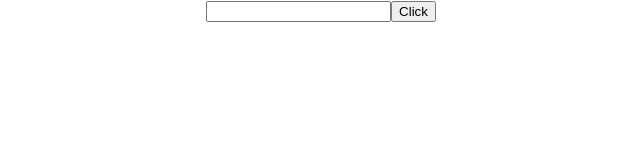
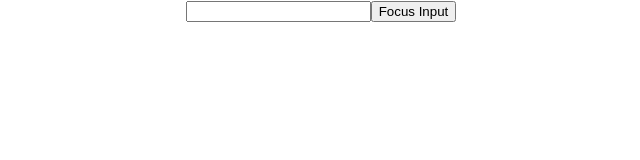
Before and after one commit to fabuloussTeam/reactRevision, a React (Create React App) app: page / in a window 1280 px wide. Shown: the top 160 px of the page, without its empty margins (319-959 px from the left). Built offline with nearby package versions, Linux system fonts and the light colour scheme.

Commit message:
Forwarding Refs

```diff
--- a/src/App.js
+++ b/src/App.js
@@ -15,13 +15,15 @@
 import PrComponent from './components/PrComponent';
 import RefsDemo from './components/RefsDemo';
 import FocusInput from './components/FocusInput';
+import FRParentInput from './components/FRParentInput';
 
 function App() {
 
 
   return (
     <div className="App">
-      <FocusInput />
+      <FRParentInput />
+     {/* <FocusInput /> */}
     {/* <RefsDemo /> */}
  {/* <PrComponent />*/}
   { /*<Table />*/}
--- /dev/null
+++ b/src/components/FRParentInput.js
@@ -0,0 +1,26 @@
+import React, { Component } from 'react';
+import FRinput from './FRinput';
+
+class FRParentInput extends Component {
+    constructor(props) {
+        super(props);
+        this.inputRef = React.createRef()
+    }
+
+     clickHandler = () => {
+       this.inputRef.current.focus()
+       console.log(this.inputRef);
+    }
+
+
+    render() {
+        return (
+            <div>
+                <FRinput ref={this.inputRef} />
+                <button onClick={this.clickHandler}>Focus Input</button>
+            </div>
+         );
+    }
+}
+
+export default FRParentInput;
--- /dev/null
+++ b/src/components/FRinput.js
@@ -0,0 +1,10 @@
+import React from 'react';
+import Input from './Input';
+
+const FRinput = React.forwardRef((props, ref) => {
+    return (
+        <input type='text' ref={ref} />
+     )
+})
+
+export default FRinput;
```
